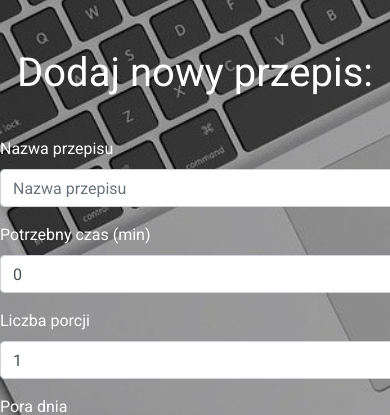
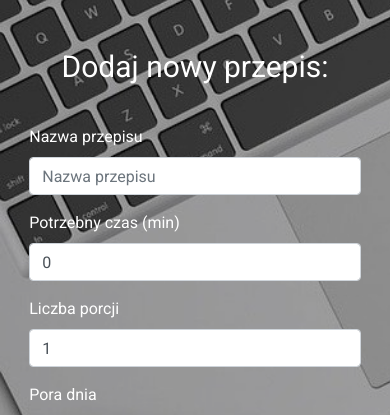
Before and after one commit to Jesioon/Foody, a Django app: page /new_recipe/ in a window 390 px wide. Shown: the part 66-481 px from the top of the page. Run offline with Django 3.2, Linux system fonts and the light colour scheme; the visitor is signed in with stand-in values (Sample User, id 1); data that the repository does not hold is empty; style sheets or scripts are compiled from the project's sources; some libraries are stand-ins or nearby versions; some web fonts are replaced.

Commit message:
Forms RWD

```diff
--- a/foddys/static/foddys/css/style.css
+++ b/foddys/static/foddys/css/style.css
@@ -81,6 +81,8 @@ div.wrap {
   font-size: 45px;
   font-style: italic;
   letter-spacing: 2px;
+  overflow-x: hidden;
+  padding: 0 30px;
 }
 
 .left .logo:hover {
@@ -626,7 +628,6 @@ div.recipeImg {
   background-position: center;
   background-repeat: no-repeat;
   background-size: cover;
-  background-size: cover;
   background-position: 50%, 50%;
 }
 
@@ -727,9 +728,9 @@ p.loginError {
   border: 2px solid red;
 }
 
-@media (max-width: 1680px) {
+@media (max-width: 1720px) {
   .left .logo {
-    margin: 0 40px 0 10px;
+    margin: 0 30px 0 10px;
   }
   .right .dropdown {
     margin-right: 15px;
@@ -778,6 +779,12 @@ p.loginError {
   }
   .left .logo:hover {
     font-size: 45px;
+  }
+  .left .dropdown:first-of-type {
+    margin-right: 20px;
+  }
+  .left .dropdown:last-of-type {
+    margin-right: 0;
   }
   .dropdownContent a,
   .dropdownContent .burgerDiv {
@@ -929,6 +936,10 @@ p.loginError {
     padding-left: 0;
     margin: 0 auto 100px;
   }
+  .loginRegisterForm {
+    width: 85%;
+    margin: 0 auto;
+  }
 }
 
 @media (max-width: 750px) {
@@ -1006,8 +1017,15 @@ p.loginError {
   .recipesList p {
     font-size: 15px;
   }
+  .recipesList .empty {
+    font-size: 25px;
+    text-align: center;
+  }
   div.recipeButtons {
     margin: 0 auto;
+  }
+  .loginRegister.newRecipeHeader {
+    font-size: 35px;
   }
 }
 
@@ -1072,6 +1090,12 @@ p.loginError {
   div.wholeRecipe p {
     font-size: 17px;
   }
+  h1.loginRegister {
+    font-size: 35px;
+  }
+  .loginRegister.newRecipeHeader {
+    font-size: 30px;
+  }
 }
 
 @media (hover: none) and (pointer: coarse) {
--- a/foddys/static/foddys/scss/_mainNav.scss
+++ b/foddys/static/foddys/scss/_mainNav.scss
@@ -46,6 +46,8 @@
     font-size: 45px;
     font-style: italic;
     letter-spacing: 2px;
+    overflow-x: hidden;
+    padding: 0 30px;
 }
 
 .left .logo:hover {
--- a/foddys/static/foddys/scss/_media.scss
+++ b/foddys/static/foddys/scss/_media.scss
@@ -1,7 +1,7 @@
-@media(max-width: 1680px) {
+@media(max-width: 1720px) {
     //mainNav.scss
     .left .logo {
-        margin: 0 40px 0 10px;
+        margin: 0 30px 0 10px;
     }
 
     .right .dropdown {
@@ -65,6 +65,14 @@
 
     .left .logo:hover {
         font-size: 45px;
+    }
+
+    .left .dropdown:first-of-type {
+        margin-right: 20px;
+    }
+
+    .left .dropdown:last-of-type {
+        margin-right: 0;
     }
 
     .dropdownContent a,
@@ -246,6 +254,13 @@
         padding-left: 0;
         margin: 0 auto 100px;
     }
+
+    // //login.scss
+
+    .loginRegisterForm {
+        width: 85%;
+        margin: 0 auto;
+    }
 }
 
 @media(max-width: 750px) {
@@ -302,6 +317,12 @@
         flex-basis: 32%;
     }
 
+    // //login.scss
+
+    // .loginRegisterForm {
+    //     width: 420px;
+    // }
+
 
 }
 
@@ -349,10 +370,21 @@
         font-size: 15px;
     }
 
+    .recipesList .empty {
+        font-size: 25px;
+        text-align: center;
+    }
+
     //recipe.scss
 
     div.recipeButtons {
         margin: 0 auto;
+    }
+
+    //new_recipe.scss
+
+    .loginRegister.newRecipeHeader {
+        font-size: 35px;
     }
 }
 
@@ -368,6 +400,7 @@
 
 @media(max-width: 400px) {
     //mainNav.scss
+
     .left .logo {
         font-size: 30px;
         margin: 0 5px 0 5px;
@@ -438,6 +471,18 @@
     div.wholeRecipe p {
         font-size: 17px;
     }
+
+    //login.scss
+
+    h1.loginRegister {
+        font-size: 35px;
+    }
+
+    //new_recipe.scss
+
+    .loginRegister.newRecipeHeader {
+        font-size: 30px;
+    }
 }
 
 // FOR DEVICES WITH TOUCH SCREEN
--- a/foddys/static/foddys/scss/_recipe.scss
+++ b/foddys/static/foddys/scss/_recipe.scss
@@ -42,18 +42,15 @@ div.ImageAndIngredients {
 div.recipeImg {
     height: 400px;
     flex-basis: 75%;
-    // max-width: 720px;
     margin-bottom: 50px;
     background-position: center;
     background-repeat: no-repeat;
-    background-size: cover;
     background-size: cover;
     background-position: 50%, 50%;
 }
 
 div.recipeIngredients {
     min-height: 300px;
-    // max-width: 720px;
     margin-bottom: 150px;
     min-width: 0;
 }
--- a/foddys/templates/foddys/new_recipe.html
+++ b/foddys/templates/foddys/new_recipe.html
@@ -4,7 +4,7 @@
 {% block content %}
 <div class="wrap testowanie">
 <div class="ciemno">
-<h1 class='loginRegister'>Dodaj nowy przepis:</h1>
+<h1 class='loginRegister newRecipeHeader'>Dodaj nowy przepis:</h1>
 
 <form enctype="multipart/form-data" action="{% url 'foddys:new_recipe' %}" class='loginRegisterForm'  method="POST">
     {% csrf_token %}
--- a/foddys/templates/foddys/recipes.html
+++ b/foddys/templates/foddys/recipes.html
@@ -22,7 +22,7 @@
       </div>
     </div>
     {% empty %}
-    <h2>Nie dodano jeszcze żadnego przepisu</h2>
+    <h2 class='empty'>Nie dodano jeszcze żadnego przepisu</h2>
     {% endfor %}
   </section>
 
```
Also changed, not shown: 1 other file.
